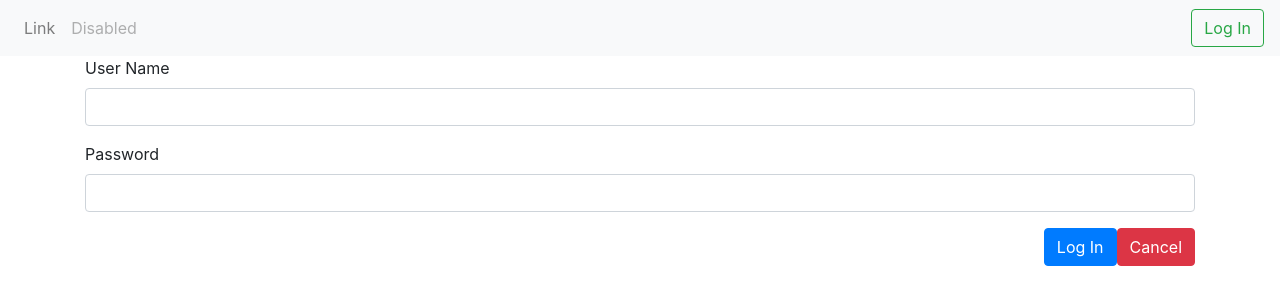
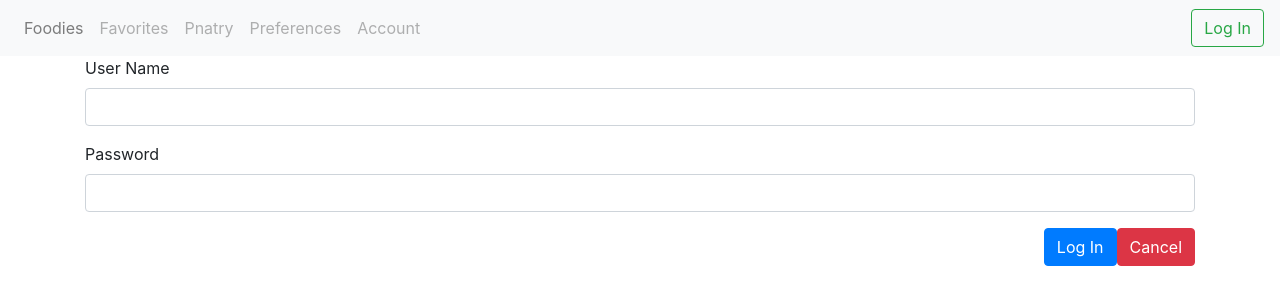
Before and after one commit to S-Trevizo/foodies-web-app, a React (Create React App) app in the folder capstone-project/capstone-project-client/: page /login in a window 1280 px wide. Shown: the top 304 px of the page. Built offline with nearby package versions, Linux system fonts and the light colour scheme; the HTML template or start-up script is replaced by a standard one.

Commit message:
NavBar updates

```diff
--- a/capstone-project/capstone-project-client/src/Login/Login.js
+++ b/capstone-project/capstone-project-client/src/Login/Login.js
@@ -1,5 +1,5 @@
 import { useState } from 'react';
-import {Link, useHistory} from 'react-router-dom';
+import { Link, useHistory } from 'react-router-dom';
 import jwtDecode from 'jwt-decode';
 
 function Login(props) {
@@ -14,7 +14,7 @@ function Login(props) {
         const password = document.getElementById("password").value;
         const loginRequest = { username, password };
 
-        fetch("http://localhost:8081/api/security", {
+        fetch("http://localhost:8081/api/securit/authenticate", {
             method: "POST",
             headers: {
                 "Content-Type": "application/json"
@@ -32,9 +32,6 @@ function Login(props) {
 
                 const jwt = jwtContainer.jwt_token;
                 const claimsObject = jwtDecode(jwt);
-
-                console.log(jwt);
-                console.log(claimsObject);
 
                 props.setLoginInfo({ jwt, claims: claimsObject });
                 history.push("/");
--- a/capstone-project/capstone-project-client/src/NavBar/NavBar.js
+++ b/capstone-project/capstone-project-client/src/NavBar/NavBar.js
@@ -3,6 +3,7 @@ import { Link } from 'react-router-dom';
 function NavBar(props) {
 
     return (
+
 
         <nav className="navbar navbar-expand-lg navbar-light bg-light">
             <button className="navbar-toggler" type="button" data-toggle="collapse" data-target="#navbarTogglerDemo02" aria-controls="navbarTogglerDemo02" aria-expanded="false" aria-label="Toggle navigation">
@@ -12,11 +13,24 @@ function NavBar(props) {
             <div className="collapse navbar-collapse" id="navbarTogglerDemo02">
                 <ul className="navbar-nav mr-auto mt-2 mt-lg-0">
                     <li className="nav-item">
-                        <a className="nav-link" href="#">Link</a>
+                        <a className="nav-link" href="#">Foodies</a>
                     </li>
                     <li className="nav-item">
-                        <a className="nav-link disabled" href="#">Disabled</a>
+                        <a className="nav-link disabled" href="#">Favorites</a>
                     </li>
+
+                    <li className="nav-item">
+                        <a className="nav-link disabled" href="#">Pnatry</a>
+                    </li>
+
+                    <li className="nav-item">
+                        <a className="nav-link disabled" href="#">Preferences</a>
+                    </li>
+
+                    <li className="nav-item">
+                        <a className="nav-link disabled" href="#">Account</a>
+                    </li>
+
                 </ul>
                 <Link className="btn btn-outline-success my-2 my-sm-0" to="/login" >Log In</Link>
             </div>
```
Lines whose indentation alone changed are shown as unchanged.
